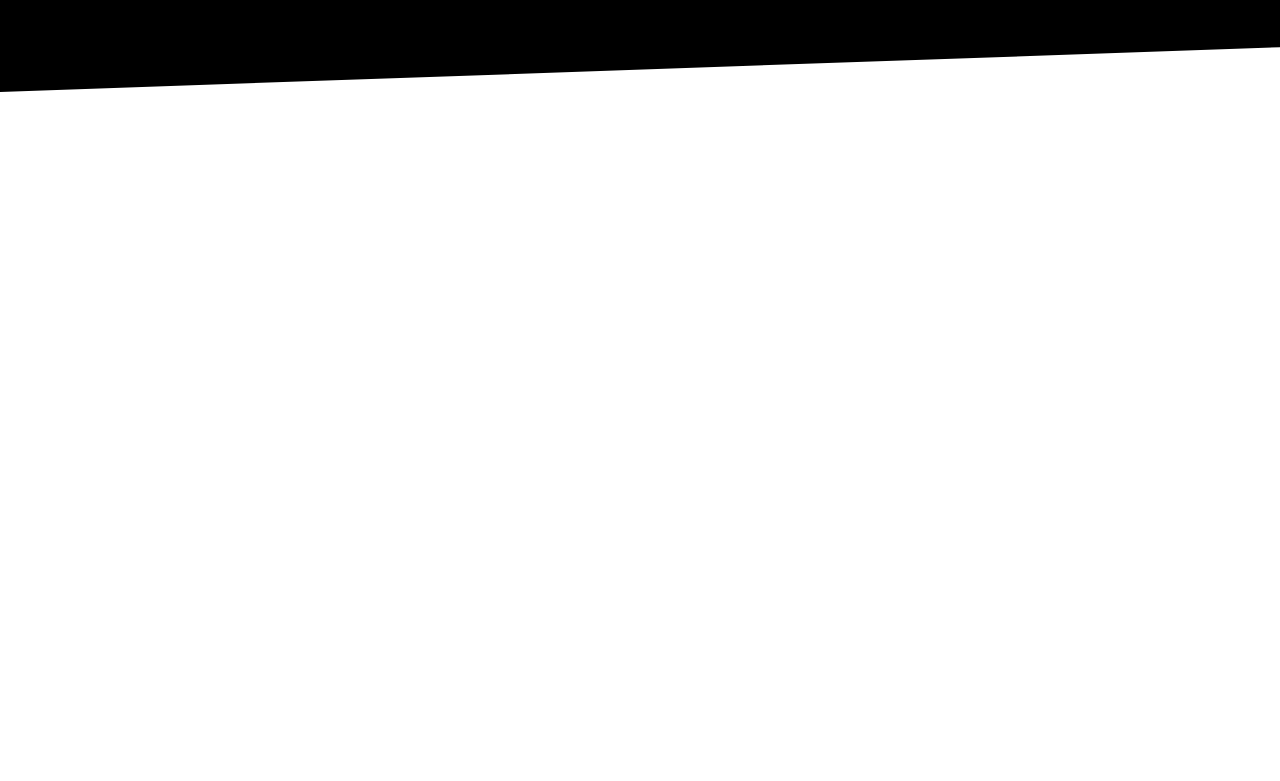
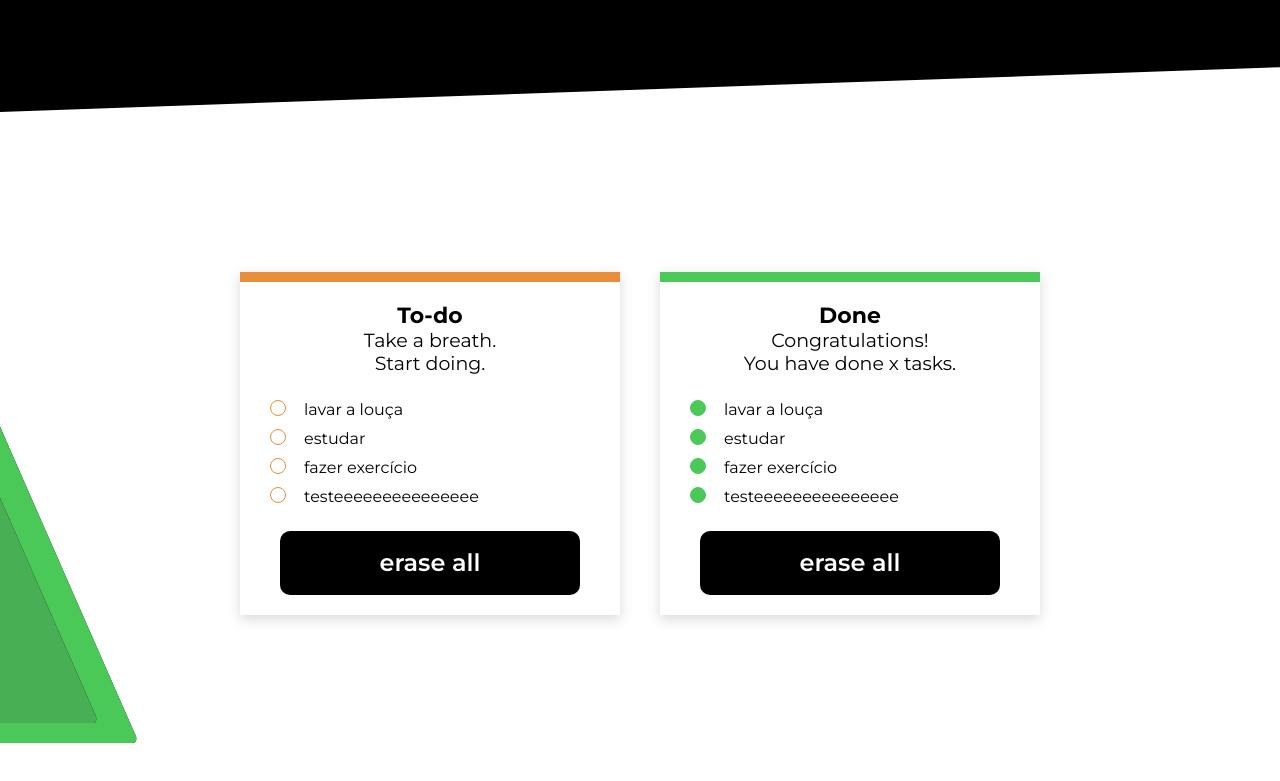
Before and after one commit to Coopers-test/Coopers-Front, a React (Create React App) app: page / in a window 1280 px wide. Shown: the part 819-1600 px from the top of the page. Before the commit the page ends 1091 px from the top, so only its background shows below. Built offline with nearby package versions, Linux system fonts and the light colour scheme.

Commit message:
feat: layout lists concluded

```diff
--- a/package.json
+++ b/package.json
@@ -15,6 +15,7 @@
     "axios": "^1.2.4",
     "react": "^18.2.0",
     "react-dom": "^18.2.0",
+    "react-icons": "^4.7.1",
     "react-responsive": "^9.0.2",
     "react-scripts": "5.0.1",
     "styled-components": "^5.3.6",
--- a/public/index.html
+++ b/public/index.html
@@ -10,7 +10,6 @@
       content="Web site created using create-react-app"
     />
     <link rel="apple-touch-icon" href="%PUBLIC_URL%/logo192.png" />
-    <link rel="manifest" href="%PUBLIC_URL%/manifest.json" />
     <link rel="preconnect" href="https://fonts.googleapis.com" />
     <link rel="preconnect" href="https://fonts.gstatic.com" crossorigin />
     <link
@@ -22,15 +21,5 @@
   <body>
     <noscript>You need to enable JavaScript to run this app.</noscript>
     <div id="root"></div>
-    <!--
-      This HTML file is a template.
-      If you open it directly in the browser, you will see an empty page.
-
-      You can add webfonts, meta tags, or analytics to this file.
-      The build step will place the bundled scripts into the <body> tag.
-
-      To begin the development, run `npm start` or `yarn start`.
-      To create a production bundle, use `npm run build` or `yarn build`.
-    -->
   </body>
 </html>
--- a/src/App.tsx
+++ b/src/App.tsx
@@ -3,16 +3,19 @@ import "./App.css";
 import Banner from "./components/Banner";
 import Header from "./components/Header";
 import TodoSection from "./components/TodoSection";
+import { ListContextProvider } from "./context/ListContext";
 import GlobalStyle from "./styles/global";
 
 function App() {
   return (
-    <div>
-      <GlobalStyle />
-      <Header />
-      <Banner />
-      <TodoSection />
-    </div>
+    <>
+      <ListContextProvider>
+        <GlobalStyle />
+        <Header />
+        <Banner />
+        <TodoSection />
+      </ListContextProvider>
+    </>
   );
 }
 
--- /dev/null
+++ b/src/components/BoxList/ItemList/index.tsx
@@ -0,0 +1,18 @@
+import Checkbox from "../../Checkbox";
+import { BoxItem } from "./styles";
+
+export interface IListItem {
+  task: string;
+  setColor: string;
+  checked?: boolean;
+}
+
+const ItemList = ({ task, setColor, checked }: IListItem) => {
+  return (
+    <BoxItem>
+      <Checkbox task={task} setColor={setColor} checked={checked} />
+    </BoxItem>
+  );
+};
+
+export default ItemList;
--- /dev/null
+++ b/src/components/BoxList/ItemList/styles.ts
@@ -0,0 +1,10 @@
+import styled from "styled-components";
+
+export const BoxItem = styled.div`
+  margin: 0.625rem;
+
+  label {
+    display: flex;
+    gap: 0.625rem;
+  }
+`;
--- /dev/null
+++ b/src/components/BoxList/index.tsx
@@ -0,0 +1,58 @@
+import { useListContext } from "../../context/ListContext";
+import { Button } from "../Button/styles";
+import ItemList from "./ItemList";
+import { BoxListContainer } from "./styles";
+
+interface IListProps {
+  title: string;
+  subtitle: string;
+  subtitleSecond?: string;
+  setColor: string;
+  checked?: boolean;
+}
+
+const BoxList = ({
+  title,
+  subtitle,
+  subtitleSecond,
+  setColor,
+  checked,
+}: IListProps) => {
+  const { tasks } = useListContext();
+
+  return (
+    <BoxListContainer setColor={setColor}>
+      <div className="list--center">
+        <h3>{title}</h3>
+        <p>{subtitle}</p>
+        {subtitleSecond && <p>{subtitleSecond}</p>}
+      </div>
+      <div className="box--list--items">
+        {tasks?.map((task, index) => (
+          <ItemList
+            key={index}
+            task={task}
+            setColor={setColor}
+            checked={checked}
+          />
+        ))}
+      </div>
+      <div className="list--center">
+        <Button
+          backgroundColor="var(--black)"
+          borderRadius="10px"
+          color="var(--white)"
+          colorHover="(--gray)"
+          fontSize="24px"
+          fontWeight="600"
+          height="64px"
+          width="300px"
+        >
+          erase all
+        </Button>
+      </div>
+    </BoxListContainer>
+  );
+};
+
+export default BoxList;
--- /dev/null
+++ b/src/components/BoxList/styles.ts
@@ -0,0 +1,34 @@
+import styled from "styled-components";
+
+interface IBoxListContainerProps {
+  setColor: string;
+}
+
+export const BoxListContainer = styled.fieldset<IBoxListContainerProps>`
+  width: 80%;
+  max-width: 23.75rem;
+  height: fit-content;
+  padding: 1.25rem;
+
+  border-top: 0.625rem solid ${(props) => props.setColor};
+  font-family: "Montserrat", sans-serif;
+  box-shadow: 0rem 0.25rem 0.75rem 0rem #42424233;
+
+  .list--center {
+    display: flex;
+    flex-direction: column;
+    align-items: center;
+  }
+
+  h3 {
+    font-size: 1.375rem;
+  }
+
+  p {
+    font-size: 1.1875rem;
+  }
+
+  .box--list--items {
+    margin: 1.5625rem 0;
+  }
+`;
--- /dev/null
+++ b/src/components/Checkbox/index.tsx
@@ -0,0 +1,22 @@
+import { useState } from "react";
+import { IListItem } from "../BoxList/ItemList";
+import { CheckboxWrapper } from "./styles";
+
+const Checkbox = ({ task, setColor, checked }: IListItem) => {
+  const [isChecked, setIsChecked] = useState(false);
+
+  return (
+    <CheckboxWrapper setColor={setColor}>
+      <label>
+        <input
+          type="checkbox"
+          checked={checked ? checked : isChecked}
+          onChange={() => setIsChecked((prev) => !prev)}
+        />
+        {task}
+      </label>
+    </CheckboxWrapper>
+  );
+};
+
+export default Checkbox;
--- /dev/null
+++ b/src/components/Checkbox/styles.ts
@@ -0,0 +1,36 @@
+import styled from "styled-components";
+
+interface ICheckboxWrapperProps {
+  setColor: string;
+}
+
+export const CheckboxWrapper = styled.div<ICheckboxWrapperProps>`
+  input[type="checkbox"] {
+    appearance: none;
+    width: 1rem;
+    height: 1rem;
+    border-radius: 100%;
+    margin-right: 0.5rem;
+    border: 0.1rem solid ${(props) => props.setColor};
+    cursor: pointer;
+
+    &:checked {
+      background-color: ${(props) => props.setColor};
+      color: #fff;
+      position: relative;
+    }
+
+    &:before {
+      content: "";
+      font-size: 1.5em;
+      color: #fff;
+      position: absolute;
+      right: 0.0625rem;
+      top: -0.3125rem;
+    }
+
+    &:focus {
+      box-shadow: 0 0 0.3125rem ${(props) => props.setColor};
+    }
+  }
+`;
--- a/src/components/TodoSection/index.tsx
+++ b/src/components/TodoSection/index.tsx
@@ -1,8 +1,11 @@
 import { useMediaQuery } from "react-responsive";
+
+import Graphism from "../../assets/Graphism_left.svg";
+import BoxList from "../BoxList";
 import { SectionList } from "./styles";
 
 const TodoSection = () => {
-  const isMobile = useMediaQuery({ query: "(max-width: 500px)" });
+  const isDesktop = useMediaQuery({ query: "(min-width: 1200px)" });
 
   return (
     <SectionList>
@@ -14,7 +17,25 @@ const TodoSection = () => {
           what's new.
         </p>
       </div>
-      {/* Aqui vai o outro componente */}
+
+      <div className="container--box--list">
+        {isDesktop && (
+          <img src={Graphism} alt="Triangles to decorate the page" />
+        )}
+        <BoxList
+          title="To-do"
+          subtitle="Take a breath."
+          subtitleSecond="Start doing."
+          setColor="var(--orange)"
+        />
+        <BoxList
+          title="Done"
+          subtitle="Congratulations!"
+          subtitleSecond="You have done x tasks."
+          setColor="var(--light-green)"
+          checked={true}
+        />
+      </div>
     </SectionList>
   );
 };
--- a/src/components/TodoSection/styles.ts
+++ b/src/components/TodoSection/styles.ts
@@ -35,7 +35,7 @@ export const SectionList = styled.section`
     font-family: "Montserrat", sans-serif;
 
     padding: 1.75rem;
-    margin-left: -0.625rem;
+    margin: 1.25rem 0 3.25rem -0.625rem;
     position: relative;
     z-index: -1;
     transform: rotate(-2deg);
@@ -78,4 +78,24 @@ export const SectionList = styled.section`
       }
     }
   }
+
+  .container--box--list {
+    display: flex;
+    flex-direction: column;
+    align-items: center;
+    gap: 2.5rem;
+
+    img {
+      position: absolute;
+      left: 0;
+      bottom: 0;
+    }
+
+    @media screen and (min-width: 800px) {
+      flex-direction: row;
+      justify-content: center;
+
+      min-height: 37.5rem;
+    }
+  }
 `;
--- /dev/null
+++ b/src/context/ListContext/index.tsx
@@ -0,0 +1,26 @@
+import { useState, createContext, useContext } from "react";
+
+interface IListContext {
+  tasks: string[];
+}
+
+interface IProviderProps {
+  children: React.ReactNode;
+}
+
+const ListContext = createContext({} as IListContext);
+
+export const ListContextProvider = ({ children }: IProviderProps) => {
+  const [tasks, setTasks] = useState<Array<string>>([
+    "lavar a louça",
+    "estudar",
+    "fazer exercício",
+    "testeeeeeeeeeeeeeee",
+  ]);
+
+  return (
+    <ListContext.Provider value={{ tasks }}>{children}</ListContext.Provider>
+  );
+};
+
+export const useListContext = () => useContext(ListContext);
```
Also changed, not shown: 1 other file (tests, documents, lock files or other folders).
